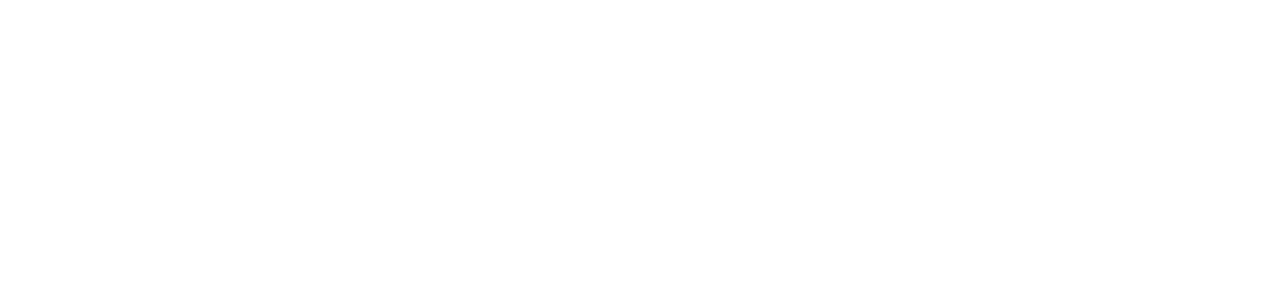
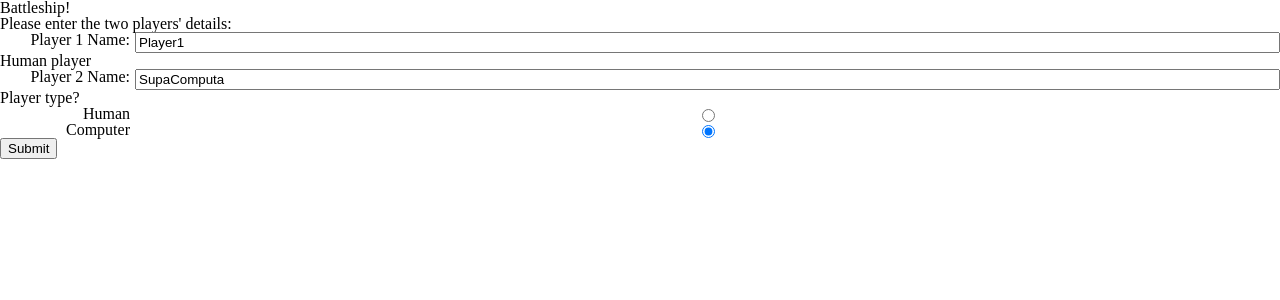
Before and after one commit to Gmutt-dev/battleship-game, a React (Vite) app: page / in a window 1280 px wide. Shown: the top 300 px of the page. Built offline with nearby package versions, Linux system fonts and the light colour scheme.

Commit message:
created React first components for players details entry

```diff
--- a/src/App.tsx
+++ b/src/App.tsx
@@ -1,7 +1,25 @@
 import "./App.css";
+import { useState } from "react";
+import { PlayersInput } from "./components/PlayersInput";
+
+type GameStages = "getting players details" | "setup" | "playing" | "end";
 
 function App() {
-  return <></>;
+  const [gameStage, setGameStage] = useState<GameStages>(
+    "getting players details"
+  );
+
+  function proceedToSetupStage() {
+    setGameStage("setup");
+  }
+
+  return (
+    <>
+      {gameStage === "getting players details" && (
+        <PlayersInput onSubmitSuccess={proceedToSetupStage} />
+      )}
+    </>
+  );
 }
 
 export default App;
--- /dev/null
+++ b/src/components/LabelledInput.tsx
@@ -0,0 +1,58 @@
+import "../styles/LabelledInput.css";
+
+import { useState } from "react";
+
+type InputType =
+  | "text"
+  | "password"
+  | "checkbox"
+  | "radio"
+  | "date"
+  | "number"
+  | "range"
+  | "email"
+  | "url"
+  | "search"
+  | "tel";
+
+export function LabelledInput({
+  type = "text",
+  className = "",
+  value = "",
+  name = "",
+  labelText = "<<label text goes here>>",
+  onChange: onChangeHandler,
+  required = false,
+  checked = false,
+}: {
+  type?: InputType;
+  value?: string;
+  className?: string;
+  name?: string;
+  labelText?: string;
+  onChange?: (e: React.ChangeEvent<HTMLInputElement>) => void;
+  required?: boolean;
+  checked?: boolean;
+}) {
+  const [randomID] = useState(crypto.randomUUID());
+  const [ownValue, setOwnValue] = useState(onChangeHandler ? undefined : value); //this state variable only used if parent doesn't keep track of state
+  if (!onChangeHandler)
+    onChangeHandler = (e) => {
+      setOwnValue(e.target.value);
+    };
+  return (
+    <div className={"labelled-input"}>
+      <label htmlFor={randomID}>{labelText}</label>
+      <input
+        id={randomID}
+        type={type}
+        className={className}
+        value={ownValue ?? value}
+        name={name}
+        onChange={onChangeHandler}
+        required={required}
+        checked={checked}
+      />
+    </div>
+  );
+}
--- /dev/null
+++ b/src/components/PlayersInput.tsx
@@ -0,0 +1,120 @@
+import "../styles/PlayersInput.css";
+import { useState } from "react";
+import { LabelledInput } from "./LabelledInput";
+import {
+  createGameController,
+  type PlayerDetails,
+} from "../controllers/GameController";
+
+const defaultPlayers: {
+  player1Details: PlayerDetails;
+  player2Details: PlayerDetails;
+} = {
+  player1Details: { name: "Player1", type: "human" },
+  player2Details: { name: "SupaComputa", type: "computer" },
+};
+
+export function PlayersInput({
+  onSubmitSuccess,
+}: {
+  onSubmitSuccess: () => void;
+}) {
+  const [state, setState] = useState<{
+    player1Details: PlayerDetails;
+    player2Details: PlayerDetails;
+  }>(defaultPlayers);
+
+  function playerNameChangeHandler(e: React.ChangeEvent<HTMLInputElement>) {
+    if (e.target.classList.contains("player1-input"))
+      setState({
+        ...state,
+        player1Details: { ...state.player1Details, name: e.target.value },
+      });
+    else
+      setState({
+        ...state,
+        player2Details: { ...state.player2Details, name: e.target.value },
+      });
+  }
+
+  function player2TypeChangeHandler(e: React.ChangeEvent<HTMLInputElement>) {
+    if (e.target.value === "human")
+      setState({
+        ...state,
+        player2Details: { ...state.player2Details, type: "human" },
+      });
+    else
+      setState({
+        ...state,
+        player2Details: { ...state.player2Details, type: "computer" },
+      });
+  }
+
+  function submitHandler(e: React.FormEvent<HTMLFormElement>) {
+    e.preventDefault();
+    createGameController(state);
+    onSubmitSuccess();
+  }
+
+  return (
+    <>
+      <h1>Battleship!</h1>
+      <main>
+        <section>
+          <h2>Please enter the two players' details:</h2>
+
+          <form
+            action=""
+            className="player-details-form"
+            onSubmit={submitHandler}
+          >
+            <div className="player1-details">
+              <LabelledInput
+                type="text"
+                className="player1-input"
+                value={state.player1Details.name}
+                labelText="Player 1 Name:"
+                onChange={playerNameChangeHandler}
+                required
+              />
+              <p>Human player</p>
+            </div>
+
+            <div className="player2-details">
+              <LabelledInput
+                type="text"
+                className="player2-input"
+                value={state.player2Details.name}
+                labelText="Player 2 Name:"
+                onChange={playerNameChangeHandler}
+                required
+              />
+
+              <fieldset>
+                <legend>Player type?</legend>
+                <LabelledInput
+                  type="radio"
+                  value="human"
+                  name="player-type"
+                  labelText="Human"
+                  onChange={player2TypeChangeHandler}
+                  checked={state.player2Details.type === "human"}
+                />
+                <LabelledInput
+                  type="radio"
+                  value="computer"
+                  name="player-type"
+                  labelText="Computer"
+                  onChange={player2TypeChangeHandler}
+                  checked={state.player2Details.type === "computer"}
+                />
+              </fieldset>
+            </div>
+
+            <button type="submit">Submit</button>
+          </form>
+        </section>
+      </main>
+    </>
+  );
+}
--- /dev/null
+++ b/src/styles/LabelledInput.css
@@ -0,0 +1,6 @@
+.labelled-input {
+  display: grid;
+  grid-template-columns: 130px 1fr;
+  gap: 5px;
+  text-align: right;
+}
```
Also changed, not shown: src/styles/PlayersInput.css (added).
